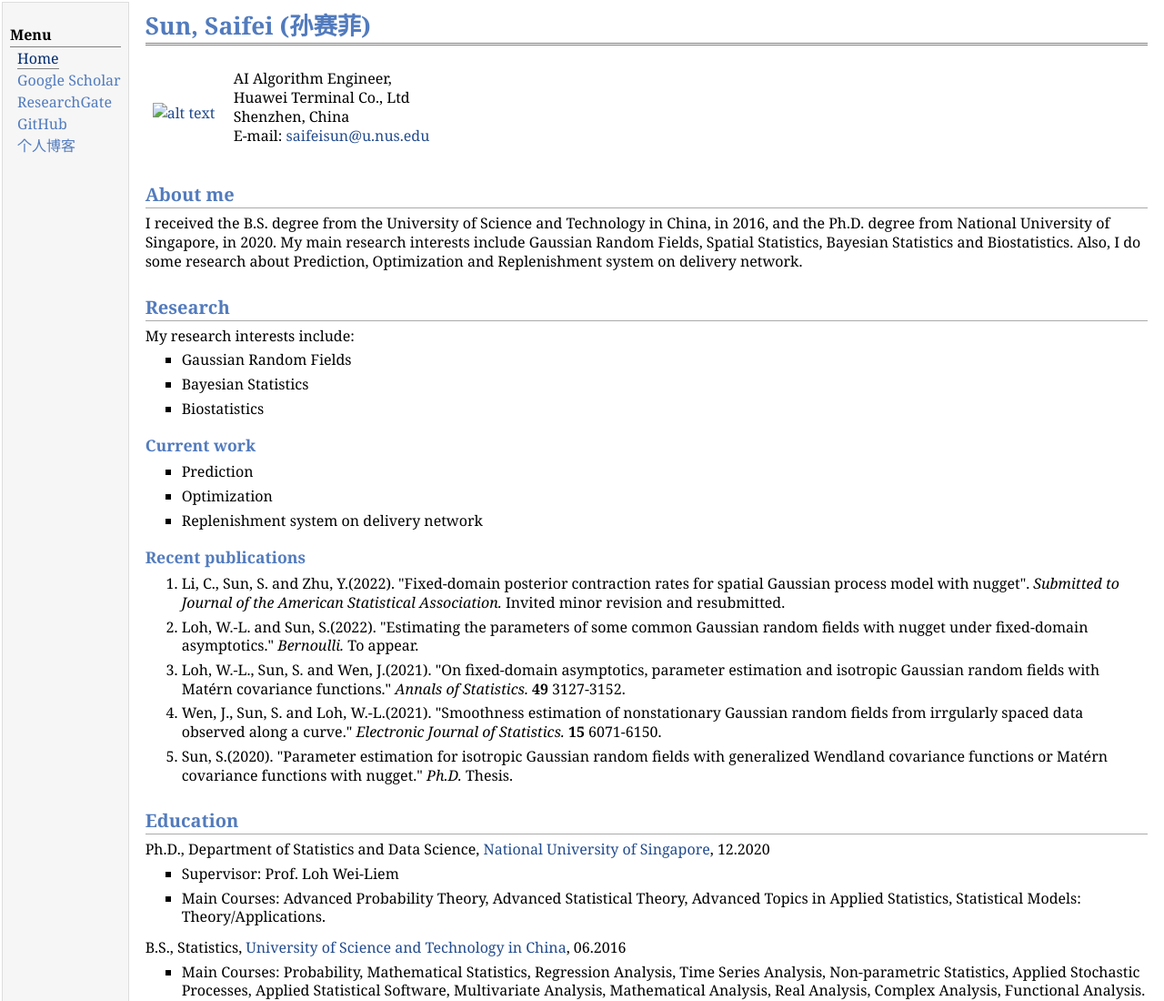
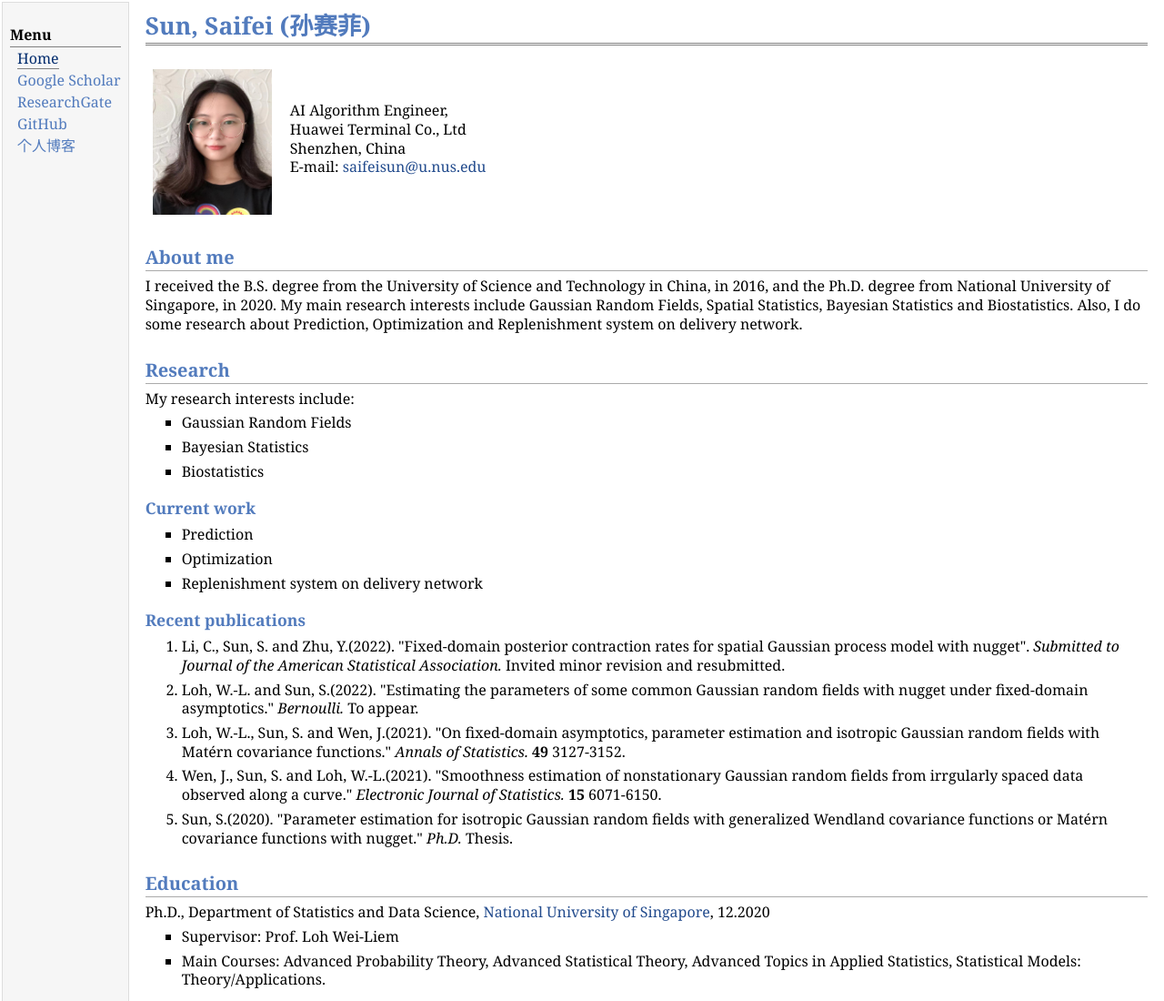
Before and after one commit to SunSaifei/SunSaifei.github.io, a plain HTML site: page index.html in a window 1280 px wide. Shown: the top 1100 px of the page at 91% size. Drawn offline with Linux system fonts and the light colour scheme.

Commit message:
Update index.html

```diff
--- a/index.html
+++ b/index.html
@@ -25,7 +25,7 @@
 <h1>Sun, Saifei (孙赛菲) </h1>
 </div>
 <table class="imgtable"><tr><td>
-<a href="https://SunSaifei.github.io/"><img src="photos/bio.jpg" alt="alt text" width="131px" height="160px" /></a>&nbsp;</td>
+<a href="https://SunSaifei.github.io/"><img src="pho.jpg" alt="alt text" width="131px" height="160px" /></a>&nbsp;</td>
 <td align="left"><p> AI Algorithm Engineer,<br />
 <!-- AI Research Institute,<br /> -->
 Huawei Terminal Co., Ltd <br />
```
